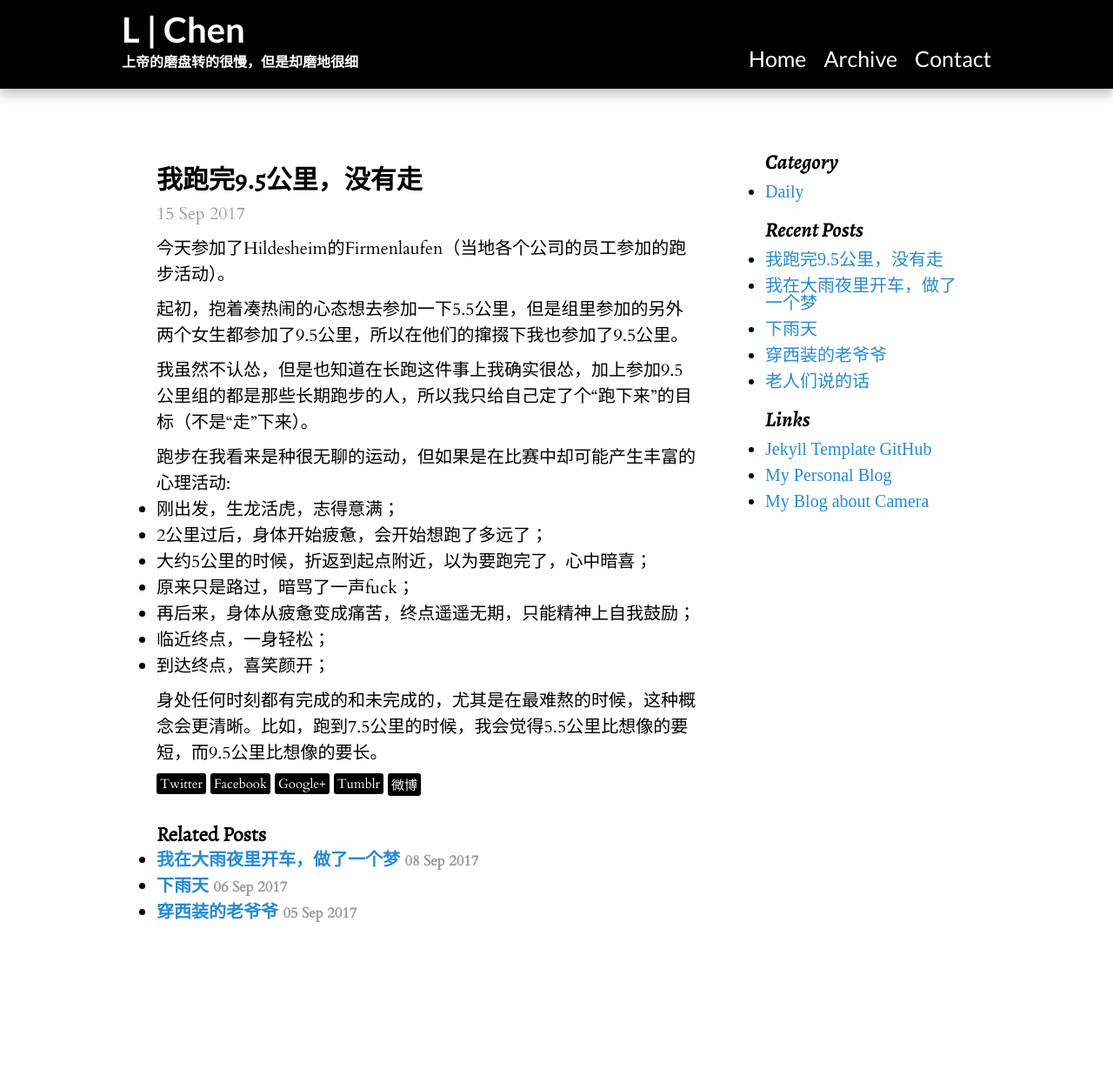
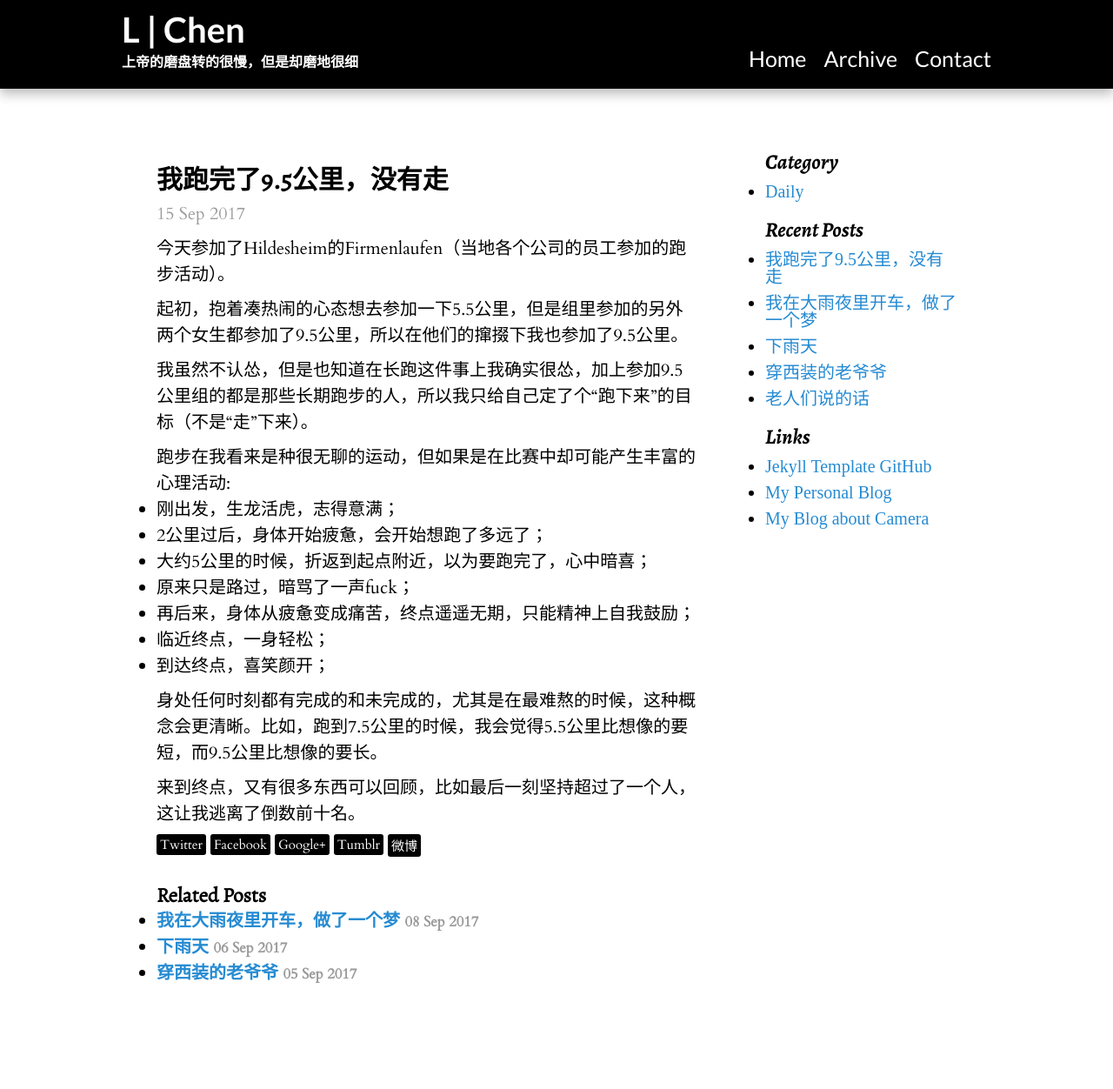
Before and after one commit to runningUnicorn/runningUnicorn.github.io, a Jekyll site: the page built from _posts/2017-09-15-我跑完了9.5公里-没有走.md, in a window 1280 px wide. Shown: the whole page at 87% size. Built offline with Jekyll 4.4.1, drawn with Linux system fonts in a browser that asks for light colours; some web fonts are replaced; before the commit the page ends 1182 px from its top, so only the background shows below that.

Commit message:
Update and rename 2017-09-15-我跑完9.5公里-没有走.md to 2017-09-15-我跑完了9.5公里-没有走.md

```diff
--- a/_posts/2017-09-15-我跑完9.5公里-没有走.md
+++ b/_posts/2017-09-15-我跑完了9.5公里-没有走.md
@@ -1,6 +1,6 @@
 ---
 layout: post
-title: 我跑完9.5公里，没有走
+title: 我跑完了9.5公里，没有走
 category: Daily
 ---
 
@@ -21,3 +21,5 @@ category: Daily
 - 到达终点，喜笑颜开；
 
 身处任何时刻都有完成的和未完成的，尤其是在最难熬的时候，这种概念会更清晰。比如，跑到7.5公里的时候，我会觉得5.5公里比想像的要短，而9.5公里比想像的要长。
+
+来到终点，又有很多东西可以回顾，比如最后一刻坚持超过了一个人，这让我逃离了倒数前十名。
```
